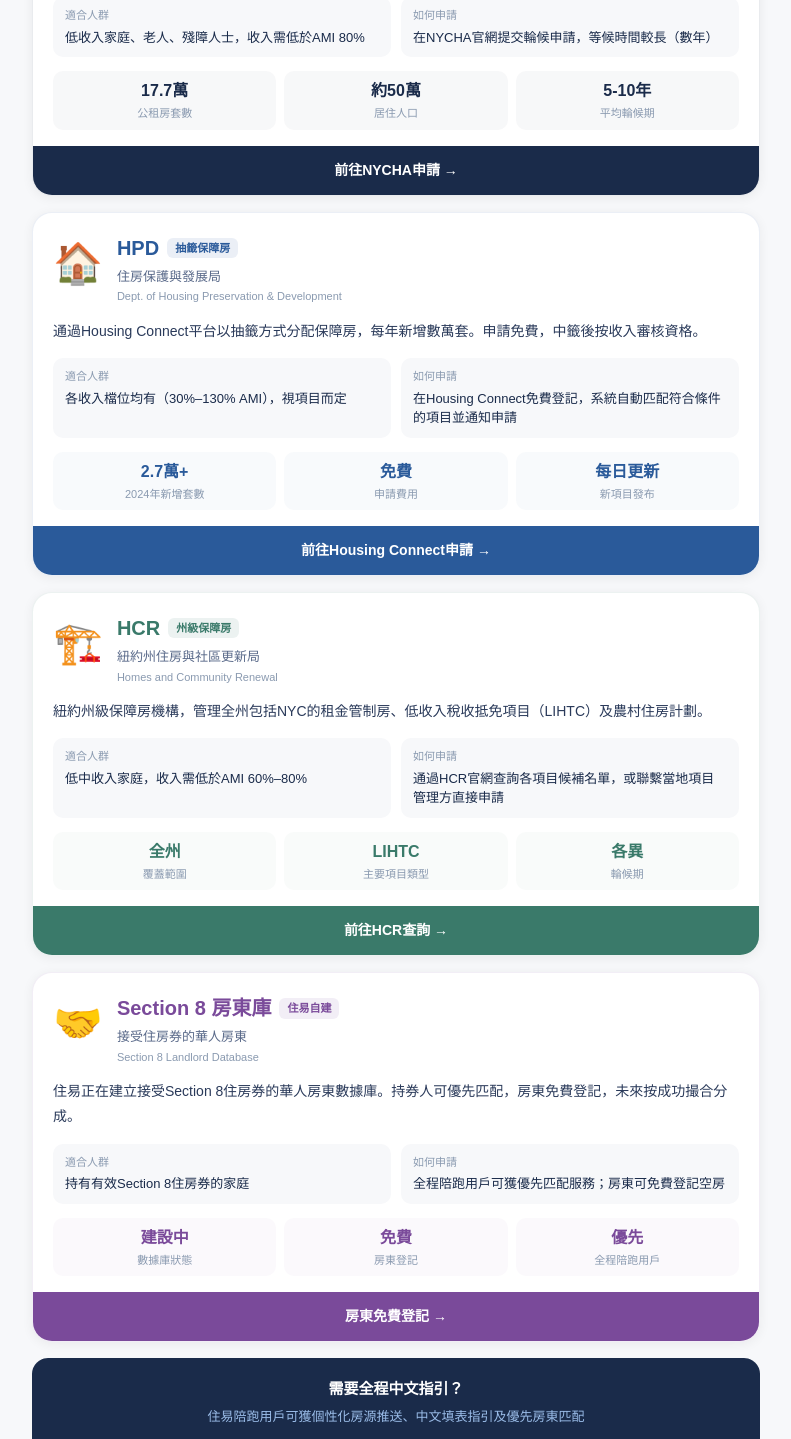
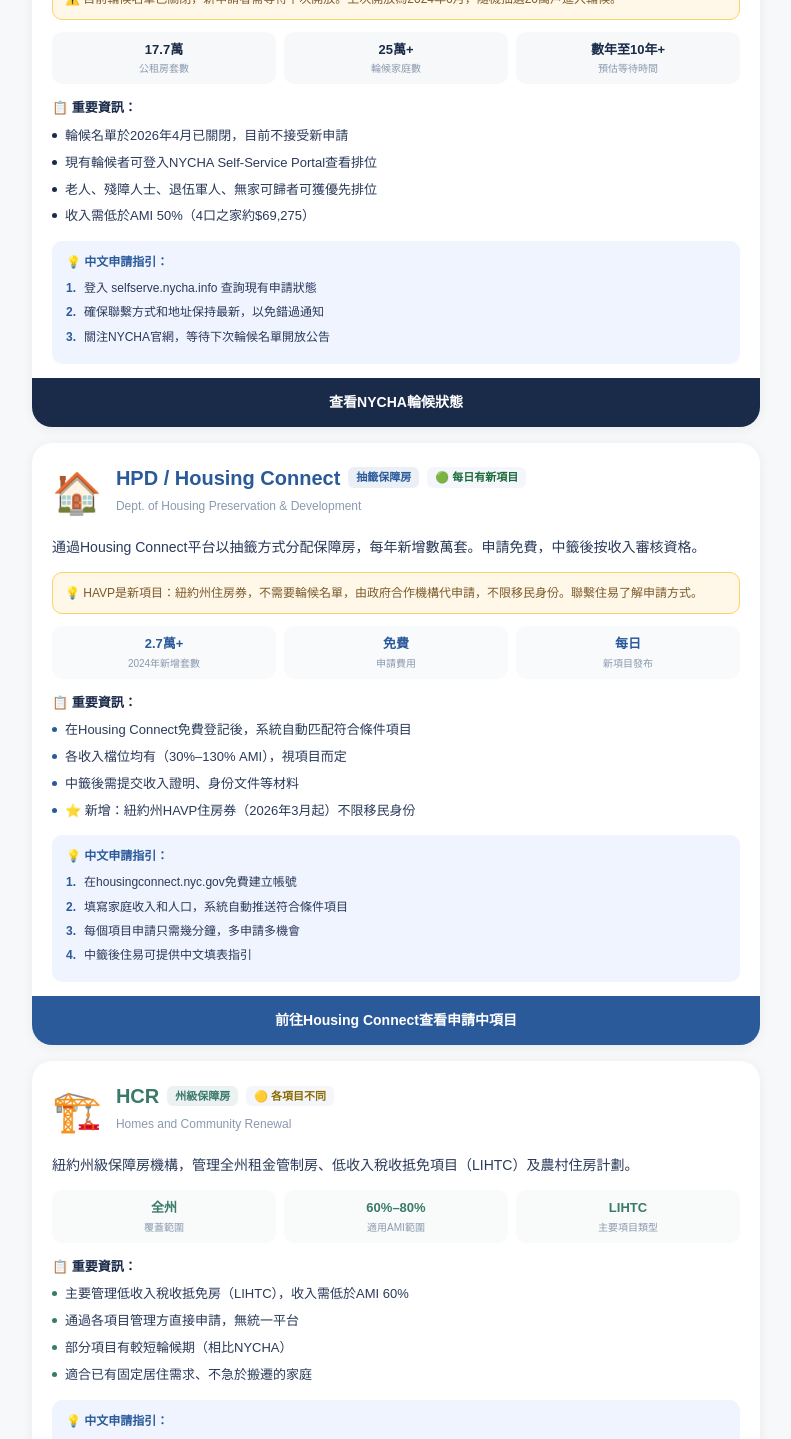
Before and after one commit to mtaiya2026jan-beep/zhuyi, a Next.js app: page /database in a window 1280 px wide. Shown: the part 420-1859 px from the top of the page, without its empty margins (244-1035 px from the left). Built offline with nearby package versions, Linux system fonts and the light colour scheme.

Commit message:
fix: database HCR引號修復

```diff
--- a/src/app/database/page.tsx
+++ b/src/app/database/page.tsx
@@ -1,89 +1,134 @@
 "use client";
 
-const ORGS = [
+const ORGS=[
   {
-    id: "nycha",
-    name: "NYCHA",
-    nameFull: "紐約市住房局",
-    nameEn: "New York City Housing Authority",
-    icon: "🏛️",
-    color: "#1A2B4A",
-    border: "#1A2B4A",
-    tag: "公共租賃房",
-    tagColor: "#1A6A3A",
-    desc: "紐約市最大公共住房機構，管理17.7萬套公租房。租金按家庭收入30%計算，與市場價無關。",
-    who: "低收入家庭、老人、殘障人士，收入需低於AMI 80%",
-    how: "在NYCHA官網提交輪候申請，等候時間較長（數年）",
-    url: "https://www.nyc.gov/site/nycha/applicants/apply-for-housing.page",
-    urlText: "前往NYCHA申請 →",
-    stats: [
+    id:"nycha",
+    name:"NYCHA",
+    nameFull:"紐約市住房局",
+    nameEn:"New York City Housing Authority",
+    icon:"🏛️",
+    color:"#1A2B4A",
+    tag:"公共租賃房",
+    tagColor:"#1A6A3A",
+    status:"closed",
+    statusLabel:"⚫ 輪候名單已關閉",
+    statusColor:"#E84A4A",
+    desc:"紐約市最大公共住房機構，管理17.7萬套公租房。租金按家庭收入30%計算，與市場價無關。",
+    stats:[
       {num:"17.7萬",label:"公租房套數"},
-      {num:"約50萬",label:"居住人口"},
-      {num:"5-10年",label:"平均輪候期"},
+      {num:"25萬+",label:"輪候家庭數"},
+      {num:"數年至10年+",label:"預估等待時間"},
+    ],
+    details:[
+      "輪候名單於2026年4月已關閉，目前不接受新申請",
+      "現有輪候者可登入NYCHA Self-Service Portal查看排位",
+      "老人、殘障人士、退伍軍人、無家可歸者可獲優先排位",
+      "收入需低於AMI 50%（4口之家約$69,275）",
+    ],
+    alert:"⚠️ 目前輪候名單已關閉，新申請者需等待下次開放。上次開放為2024年6月，隨機抽選20萬戶進入輪候。",
+    url:"https://selfserve.nycha.info",
+    urlText:"查看NYCHA輪候狀態",
+    guide:[
+      "登入 selfserve.nycha.info 查詢現有申請狀態",
+      "確保聯繫方式和地址保持最新，以免錯過通知",
+      "關注NYCHA官網，等待下次輪候名單開放公告",
     ],
   },
   {
-    id: "hpd",
-    name: "HPD",
-    nameFull: "住房保護與發展局",
-    nameEn: "Dept. of Housing Preservation & Development",
-    icon: "🏠",
-    color: "#2A5A9A",
-    border: "#2A5A9A",
-    tag: "抽籤保障房",
-    tagColor: "#2A5A9A",
-    desc: "通過Housing Connect平台以抽籤方式分配保障房，每年新增數萬套。申請免費，中籤後按收入審核資格。",
-    who: "各收入檔位均有（30%–130% AMI），視項目而定",
-    how: "在Housing Connect免費登記，系統自動匹配符合條件的項目並通知申請",
-    url: "https://housingconnect.nyc.gov",
-    urlText: "前往Housing Connect申請 →",
-    stats: [
+    id:"hpd",
+    name:"HPD / Housing Connect",
+    nameFull:"住房保護與發展局",
+    nameEn:"Dept. of Housing Preservation & Development",
+    icon:"🏠",
+    color:"#2A5A9A",
+    tag:"抽籤保障房",
+    tagColor:"#2A5A9A",
+    status:"open",
+    statusLabel:"🟢 每日有新項目",
+    statusColor:"#1A6A3A",
+    desc:"通過Housing Connect平台以抽籤方式分配保障房，每年新增數萬套。申請免費，中籤後按收入審核資格。",
+    stats:[
       {num:"2.7萬+",label:"2024年新增套數"},
       {num:"免費",label:"申請費用"},
-      {num:"每日更新",label:"新項目發布"},
+      {num:"每日",label:"新項目發布"},
+    ],
+    details:[
+      "在Housing Connect免費登記後，系統自動匹配符合條件項目",
+      "各收入檔位均有（30%–130% AMI），視項目而定",
+      "中籤後需提交收入證明、身份文件等材料",
+      "⭐ 新增：紐約州HAVP住房券（2026年3月起）不限移民身份",
+    ],
+    alert:"💡 HAVP是新項目：紐約州住房券，不需要輪候名單，由政府合作機構代申請，不限移民身份。聯繫住易了解申請方式。",
+    url:"https://housingconnect.nyc.gov",
+    urlText:"前往Housing Connect查看申請中項目",
+    guide:[
+      "在housingconnect.nyc.gov免費建立帳號",
+      "填寫家庭收入和人口，系統自動推送符合條件項目",
+      "每個項目申請只需幾分鐘，多申請多機會",
+      "中籤後住易可提供中文填表指引",
     ],
   },
   {
-    id: "hcr",
-    name: "HCR",
-    nameFull: "紐約州住房與社區更新局",
-    nameEn: "Homes and Community Renewal",
-    icon: "🏗️",
-    color: "#3A7A6A",
-    border: "#3A7A6A",
-    tag: "州級保障房",
-    tagColor: "#3A7A6A",
-    desc: "紐約州級保障房機構，管理全州包括NYC的租金管制房、低收入稅收抵免項目（LIHTC）及農村住房計劃。",
-    who: "低中收入家庭，收入需低於AMI 60%–80%",
-    how: "通過HCR官網查詢各項目候補名單，或聯繫當地項目管理方直接申請",
-    url: "https://hcr.ny.gov/find-affordable-housing",
-    urlText: "前往HCR查詢 →",
-    stats: [
+    id:"hcr",
+    name:"HCR",
+    nameFull:"紐約州住房與社區更新局",
+    nameEn:"Homes and Community Renewal",
+    icon:"🏗️",
+    color:"#3A7A6A",
+    tag:"州級保障房",
+    tagColor:"#3A7A6A",
+    status:"varies",
+    statusLabel:"🟡 各項目不同",
+    statusColor:"#8A6A00",
+    desc:"紐約州級保障房機構，管理全州租金管制房、低收入稅收抵免項目（LIHTC）及農村住房計劃。",
+    stats:[
       {num:"全州",label:"覆蓋範圍"},
+      {num:"60%–80%",label:"適用AMI範圍"},
       {num:"LIHTC",label:"主要項目類型"},
-      {num:"各異",label:"輪候期"},
+    ],
+    details:[
+      "主要管理低收入稅收抵免房（LIHTC），收入需低於AMI 60%",
+      "通過各項目管理方直接申請，無統一平台",
+      "部分項目有較短輪候期（相比NYCHA）",
+      "適合已有固定居住需求、不急於搬遷的家庭",
+    ],
+    alert:"",
+    url:"https://hcr.ny.gov/find-affordable-housing",
+    urlText:"前往HCR查詢項目",
+    guide:[
+      "進入hcr.ny.gov，選擇'Find Affordable Housing'",
+      "輸入所在區域和家庭收入篩選合適項目",
+      "聯繫各項目管理方詢問輪候狀態",
     ],
   },
   {
-    id: "section8",
-    name: "Section 8 房東庫",
-    nameFull: "接受住房券的華人房東",
-    nameEn: "Section 8 Landlord Database",
-    icon: "🤝",
-    color: "#7A4A9A",
-    border: "#7A4A9A",
-    tag: "住易自建",
-    tagColor: "#7A4A9A",
-    desc: "住易正在建立接受Section 8住房券的華人房東數據庫。持券人可優先匹配，房東免費登記，未來按成功撮合分成。",
-    who: "持有有效Section 8住房券的家庭",
-    how: "全程陪跑用戶可獲優先匹配服務；房東可免費登記空房",
-    url: "/landlord",
-    urlText: "房東免費登記 →",
-    stats: [
+    id:"section8",
+    name:"Section 8 房東庫",
+    nameFull:"接受住房券的華人房東",
+    nameEn:"Section 8 Landlord Database",
+    icon:"🤝",
+    color:"#7A4A9A",
+    tag:"住易自建",
+    tagColor:"#7A4A9A",
+    status:"building",
+    statusLabel:"🔨 建設中",
+    statusColor:"#7A4A9A",
+    desc:"住易正在建立接受Section 8住房券的華人房東數據庫。持券人可優先匹配，房東免費登記。",
+    stats:[
       {num:"建設中",label:"數據庫狀態"},
       {num:"免費",label:"房東登記"},
       {num:"優先",label:"全程陪跑用戶"},
     ],
+    details:[
+      "全程陪跑用戶可獲優先房東匹配服務",
+      "房東免費登記，住易主動為你推送合資格持券租客",
+      "持券人找到房東後，住易協助辦理NYCHA申請手續",
+      "目前積極引流房東登記，數據庫持續擴大",
+    ],
+    alert:"",
+    url:"/landlord",
+    urlText:"房東免費登記 →",
+    guide:[],
   },
 ];
 
@@ -96,62 +141,76 @@
           <span style={{color:"#fff",fontSize:18,fontWeight:700}}>福利住房數據庫</span>
         </div>
       </div>
-
       <div style={{background:"linear-gradient(160deg,#1A2B4A 0%,#2A4A7A 100%)",padding:"40px 24px 48px",textAlign:"center"}}>
         <div style={{fontSize:14,color:"#9ABCE8",letterSpacing:2,marginBottom:8}}>住易 · 官方資源</div>
         <h1 style={{margin:0,fontSize:26,fontWeight:800,color:"#fff",lineHeight:1.4}}>紐約保障房三大機構</h1>
-        <p style={{margin:"10px 0 0",fontSize:14,color:"#9ABCE8",lineHeight:1.7}}>NYCHA · HPD · HCR　+ 住易Section 8房東庫</p>
+        <p style={{margin:"10px 0 0",fontSize:14,color:"#9ABCE8"}}>最新輪候狀態 · 中文申請指引 · 2026年數據</p>
       </div>
-
       <div style={{maxWidth:760,margin:"0 auto",padding:"24px 16px 60px"}}>
         {ORGS.map(org=>(
-          <div key={org.id} style={{background:"#fff",borderRadius:20,marginBottom:16,boxShadow:"0 2px 12px rgba(0,0,0,0.06)",overflow:"hidden",border:`1.5px solid ${org.border}18`}}>
+          <div key={org.id} style={{background:"#fff",borderRadius:20,marginBottom:16,boxShadow:"0 2px 12px rgba(0,0,0,0.06)",overflow:"hidden"}}>
             <div style={{padding:"20px 20px 0"}}>
-              <div style={{display:"flex",alignItems:"flex-start",gap:14,marginBottom:14}}>
+              <div style={{display:"flex",alignItems:"flex-start",gap:14,marginBottom:12}}>
                 <div style={{fontSize:40,flexShrink:0}}>{org.icon}</div>
                 <div style={{flex:1}}>
                   <div style={{display:"flex",alignItems:"center",gap:8,marginBottom:4,flexWrap:"wrap"}}>
                     <span style={{fontSize:20,fontWeight:800,color:org.color}}>{org.name}</span>
                     <span style={{fontSize:11,background:org.tagColor+"18",color:org.tagColor,borderRadius:6,padding:"2px 8px",fontWeight:600}}>{org.tag}</span>
+                    <span style={{fontSize:11,background:"#F4F6FB",color:org.statusColor,borderRadius:6,padding:"2px 8px",fontWeight:600}}>{org.statusLabel}</span>
                   </div>
-                  <div style={{fontSize:13,color:"#5A6A8A",marginBottom:2}}>{org.nameFull}</div>
-                  <div style={{fontSize:11,color:"#8A9AB0"}}>{org.nameEn}</div>
+                  <div style={{fontSize:12,color:"#8A9AB0"}}>{org.nameEn}</div>
                 </div>
               </div>
-              <p style={{fontSize:14,color:"#2A3A5A",lineHeight:1.8,margin:"0 0 14px"}}>{org.desc}</p>
-              <div style={{display:"grid",gridTemplateColumns:"1fr 1fr",gap:10,marginBottom:14}}>
-                <div style={{background:"#F7F8FA",borderRadius:10,padding:"10px 12px"}}>
-                  <div style={{fontSize:11,color:"#8A9AB0",marginBottom:4}}>適合人群</div>
-                  <div style={{fontSize:13,color:"#1A2B4A",lineHeight:1.5}}>{org.who}</div>
+              <p style={{fontSize:14,color:"#2A3A5A",lineHeight:1.8,margin:"0 0 12px"}}>{org.desc}</p>
+
+              {org.alert&&(
+                <div style={{background:"#FFF8E8",border:"1.5px solid #FFD066",borderRadius:10,padding:"10px 12px",marginBottom:12,fontSize:12,color:"#7A5A2A",lineHeight:1.7}}>
+                  {org.alert}
                 </div>
-                <div style={{background:"#F7F8FA",borderRadius:10,padding:"10px 12px"}}>
-                  <div style={{fontSize:11,color:"#8A9AB0",marginBottom:4}}>如何申請</div>
-                  <div style={{fontSize:13,color:"#1A2B4A",lineHeight:1.5}}>{org.how}</div>
-                </div>
-              </div>
-              <div style={{display:"flex",gap:8,marginBottom:16}}>
+              )}
+
+              <div style={{display:"flex",gap:8,marginBottom:14}}>
                 {org.stats.map((s,i)=>(
                   <div key={i} style={{flex:1,textAlign:"center",background:org.color+"08",borderRadius:10,padding:"8px 4px"}}>
-                    <div style={{fontSize:16,fontWeight:800,color:org.color}}>{s.num}</div>
-                    <div style={{fontSize:11,color:"#8A9AB0",marginTop:2}}>{s.label}</div>
+                    <div style={{fontSize:13,fontWeight:800,color:org.color}}>{s.num}</div>
+                    <div style={{fontSize:10,color:"#8A9AB0",marginTop:2}}>{s.label}</div>
                   </div>
                 ))}
               </div>
+
+              <div style={{marginBottom:14}}>
+                <div style={{fontSize:13,fontWeight:700,color:"#1A2B4A",marginBottom:8}}>📋 重要資訊：</div>
+                {org.details.map((d,i)=>(
+                  <div key={i} style={{display:"flex",gap:8,marginBottom:6,alignItems:"flex-start"}}>
+                    <div style={{width:5,height:5,borderRadius:"50%",background:org.color,flexShrink:0,marginTop:7}}/>
+                    <span style={{fontSize:13,color:"#2A3A5A",lineHeight:1.6}}>{d}</span>
+                  </div>
+                ))}
+              </div>
+
+              {org.guide.length>0&&(
+                <div style={{background:"#F0F4FF",borderRadius:10,padding:"12px 14px",marginBottom:14}}>
+                  <div style={{fontSize:12,fontWeight:700,color:"#2A5A9A",marginBottom:8}}>💡 中文申請指引：</div>
+                  {org.guide.map((g,i)=>(
+                    <div key={i} style={{display:"flex",gap:8,marginBottom:5,alignItems:"flex-start"}}>
+                      <span style={{fontSize:12,color:"#2A5A9A",fontWeight:700,flexShrink:0}}>{i+1}.</span>
+                      <span style={{fontSize:12,color:"#2A3A5A",lineHeight:1.6}}>{g}</span>
+                    </div>
+                  ))}
+                </div>
+              )}
             </div>
             <a href={org.url} target={org.url.startsWith("http")?"_blank":"_self"} rel="noopener noreferrer"
-              style={{display:"block",padding:"14px 20px",background:org.color,color:"#fff",
-                fontSize:14,fontWeight:700,textDecoration:"none",textAlign:"center"}}>
+              style={{display:"block",padding:"14px 20px",background:org.color,color:"#fff",fontSize:14,fontWeight:700,textDecoration:"none",textAlign:"center"}}>
               {org.urlText}
             </a>
           </div>
         ))}
 
-        <div style={{background:"#1A2B4A",borderRadius:16,padding:"20px",marginTop:8,textAlign:"center"}}>
+        <div style={{background:"#1A2B4A",borderRadius:16,padding:"20px",textAlign:"center"}}>
           <div style={{fontSize:15,fontWeight:700,color:"#fff",marginBottom:6}}>需要全程中文指引？</div>
-          <div style={{fontSize:13,color:"#9ABCE8",marginBottom:14,lineHeight:1.6}}>住易陪跑用戶可獲個性化房源推送、中文填表指引及優先房東匹配</div>
-          <a href="/pricing" style={{display:"inline-block",padding:"11px 28px",borderRadius:10,
-            background:"linear-gradient(135deg,#FFD066,#FFA500)",color:"#1A2B4A",
-            fontSize:14,fontWeight:700,textDecoration:"none"}}>
+          <div style={{fontSize:13,color:"#9ABCE8",marginBottom:14}}>住易陪跑用戶可獲個性化房源推送、中文填表指引及優先房東匹配</div>
+          <a href="/pricing" style={{display:"inline-block",padding:"11px 28px",borderRadius:10,background:"linear-gradient(135deg,#FFD066,#FFA500)",color:"#1A2B4A",fontSize:14,fontWeight:700,textDecoration:"none"}}>
             查看陪跑套餐 →
           </a>
         </div>
```
Also changed, not shown: src/app/changes/page.tsx (+48 -26 lines).
